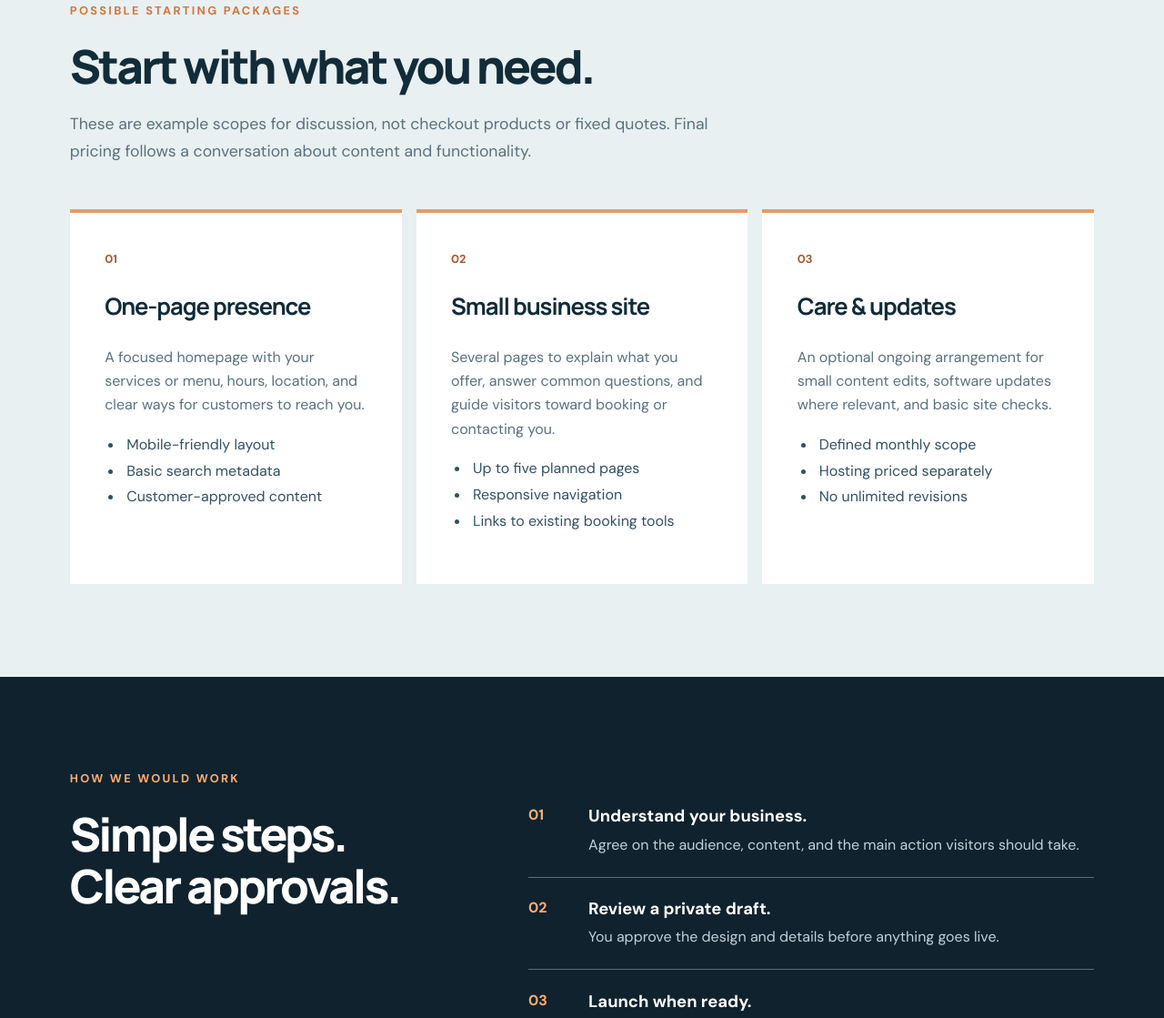
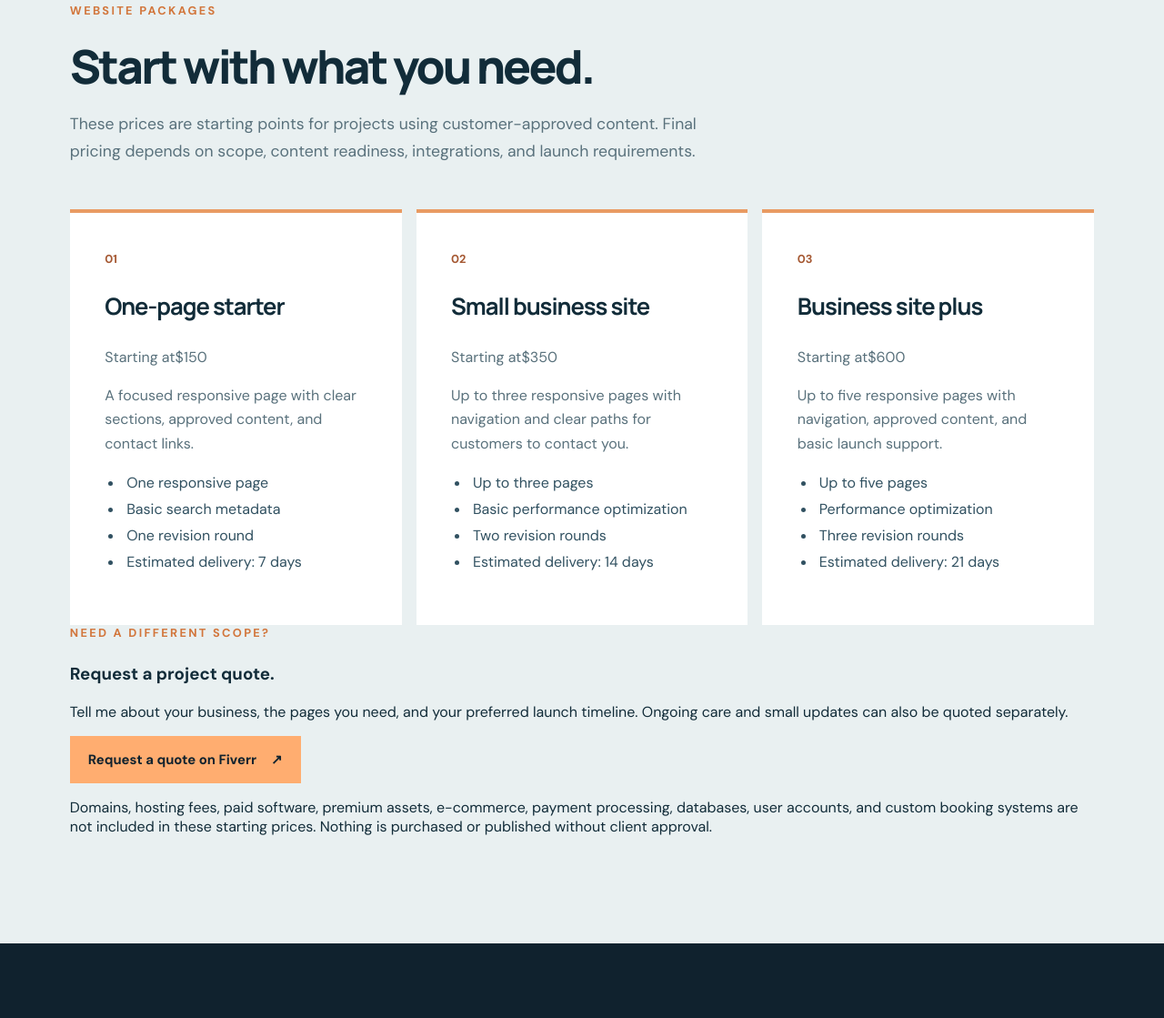
Before and after one commit to fcalvo918-oss/yarumoapps.com, a plain HTML site: page index.html in a window 1280 px wide. Shown: the part 1725-2844 px from the top of the page at 91% size. Drawn offline with Linux system fonts and the light colour scheme.

Commit message:
Add starting prices and quote call to action

```diff
--- a/index.html
+++ b/index.html
@@ -33,12 +33,17 @@
     </section>
 
     <section class="packages section" id="packages" aria-labelledby="packages-title">
-      <div class="section-intro"><p class="eyebrow">POSSIBLE STARTING PACKAGES</p><h2 id="packages-title">Start with what you need.</h2><p>These are example scopes for discussion, not checkout products or fixed quotes. Final pricing follows a conversation about content and functionality.</p></div>
+      <div class="section-intro"><p class="eyebrow">WEBSITE PACKAGES</p><h2 id="packages-title">Start with what you need.</h2><p>These prices are starting points for projects using customer-approved content. Final pricing depends on scope, content readiness, integrations, and launch requirements.</p></div>
       <div class="package-grid">
-        <article><span class="number">01</span><h3>One-page presence</h3><p>A focused homepage with your services or menu, hours, location, and clear ways for customers to reach you.</p><ul><li>Mobile-friendly layout</li><li>Basic search metadata</li><li>Customer-approved content</li></ul></article>
-        <article><span class="number">02</span><h3>Small business site</h3><p>Several pages to explain what you offer, answer common questions, and guide visitors toward booking or contacting you.</p><ul><li>Up to five planned pages</li><li>Responsive navigation</li><li>Links to existing booking tools</li></ul></article>
-        <article><span class="number">03</span><h3>Care &amp; updates</h3><p>An optional ongoing arrangement for small content edits, software updates where relevant, and basic site checks.</p><ul><li>Defined monthly scope</li><li>Hosting priced separately</li><li>No unlimited revisions</li></ul></article>
+        <article><span class="number">01</span><h3>One-page starter</h3><p class="price"><span>Starting at</span>$150</p><p>A focused responsive page with clear sections, approved content, and contact links.</p><ul><li>One responsive page</li><li>Basic search metadata</li><li>One revision round</li><li>Estimated delivery: 7 days</li></ul></article>
+        <article><span class="number">02</span><h3>Small business site</h3><p class="price"><span>Starting at</span>$350</p><p>Up to three responsive pages with navigation and clear paths for customers to contact you.</p><ul><li>Up to three pages</li><li>Basic performance optimization</li><li>Two revision rounds</li><li>Estimated delivery: 14 days</li></ul></article>
+        <article><span class="number">03</span><h3>Business site plus</h3><p class="price"><span>Starting at</span>$600</p><p>Up to five responsive pages with navigation, approved content, and basic launch support.</p><ul><li>Up to five pages</li><li>Performance optimization</li><li>Three revision rounds</li><li>Estimated delivery: 21 days</li></ul></article>
       </div>
+      <div class="quote-panel">
+        <div><p class="eyebrow">NEED A DIFFERENT SCOPE?</p><h3>Request a project quote.</h3><p>Tell me about your business, the pages you need, and your preferred launch timeline. Ongoing care and small updates can also be quoted separately.</p></div>
+        <a class="button button-primary" href="https://www.fiverr.com/ferchocol" target="_blank" rel="noreferrer">Request a quote on Fiverr <span aria-hidden="true">↗</span></a>
+      </div>
+      <p class="package-note">Domains, hosting fees, paid software, premium assets, e-commerce, payment processing, databases, user accounts, and custom booking systems are not included in these starting prices. Nothing is purchased or published without client approval.</p>
     </section>
 
     <section class="approach section" id="approach" aria-labelledby="approach-title"><div><p class="eyebrow">HOW WE WOULD WORK</p><h2 id="approach-title">Simple steps.<br>Clear approvals.</h2></div><ol><li><strong>Understand your business.</strong><span>Agree on the audience, content, and the main action visitors should take.</span></li><li><strong>Review a private draft.</strong><span>You approve the design and details before anything goes live.</span></li><li><strong>Launch when ready.</strong><span>Domains, hosting, and publication are handled only with your permission.</span></li></ol></section>
```
